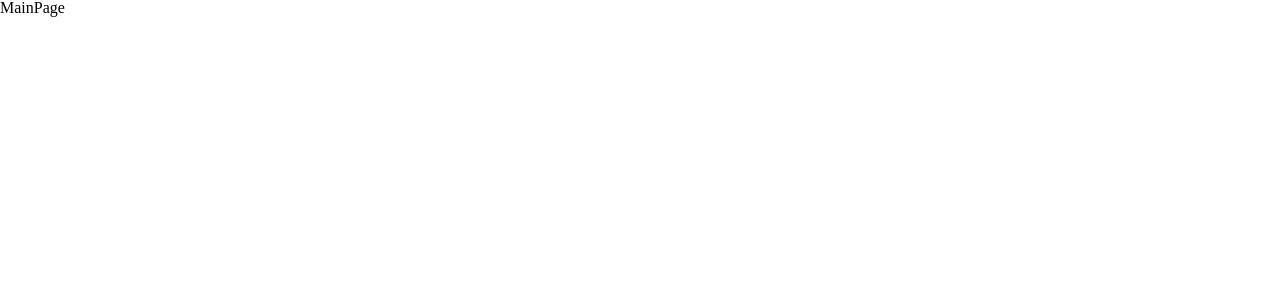
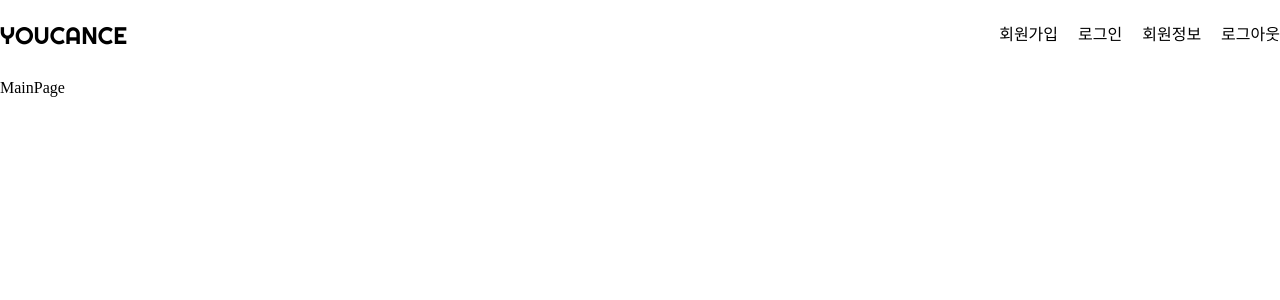
Before and after one commit to Enjoy-Trip/Trip_Frontend, a React (Create React App) app: page / in a window 1280 px wide. Shown: the top 300 px of the page. Built offline with nearby package versions, Linux system fonts and the light colour scheme.

Commit message:
Feat : 페이지 상단 헤더 프로토타입 제작

```diff
--- a/package.json
+++ b/package.json
@@ -1,5 +1,5 @@
 {
-    "name": "enjoy-trip",
+    "name": "youcance",
     "version": "0.1.0",
     "private": true,
     "dependencies": {
--- a/public/index.html
+++ b/public/index.html
@@ -5,7 +5,7 @@
     <meta charset="utf-8" />
     <meta name="viewport" content="width=device-width, initial-scale=1" />
     <link rel="icon" href="%PUBLIC_URL%/favicon/favicon.ico" />
-    <title>TRIP</title>
+    <title>YOUCANCE</title>
 </head>
 
 <body>
--- a/src/App.jsx
+++ b/src/App.jsx
@@ -2,8 +2,11 @@ import { BrowserRouter, Route, Routes } from "react-router-dom";
 import { reset } from "styled-reset";
 import { createGlobalStyle } from "styled-components";
 
+import HeaderLayout from "components/layout/HeaderLayout";
 import MainPage from "pages/mainpage/MainPage";
 import LoginPage from "pages/loginpage/LoginPage";
+
+import ImportFonts from "utils/ImportFonts";
 
 const GlobalStyle = createGlobalStyle`
     ${reset}
@@ -11,16 +14,25 @@ const GlobalStyle = createGlobalStyle`
     *, *::before, *::after {
         box-sizing: border-box;
     }
+
+    a {
+        text-decoration: none;
+        color: inherit;
+    }
 `
 
 function App() {
+    ImportFonts();
+
     return (
         <>
             <GlobalStyle />
             <BrowserRouter basename={process.env.PUBLIC_URL}>
                 <Routes>
-                    <Route path="/" element={<MainPage />} />
-                    <Route path="/login" element={<LoginPage />} />
+                    <Route element={<HeaderLayout />}>
+                        <Route path="/" element={<MainPage />} />
+                        <Route path="/login" element={<LoginPage />} />
+                    </Route>
                 </Routes>
             </BrowserRouter>
         </>
--- /dev/null
+++ b/src/components/header/Header.jsx
@@ -0,0 +1,42 @@
+import React, { useState } from 'react'
+import * as Style from './style';
+
+export default function Header() {
+    const [moved, setMoved] = useState(false);
+
+    window.onload = () => {
+        window.addEventListener('scroll', () => {
+            if (document.body.scrollTop > 1 || document.documentElement.scrollTop > 1) {
+                setMoved(true);
+            } else {
+                setMoved(false);
+            }
+        });
+    }
+
+    return (
+        <Style.HeaderWrapper moved={moved ? true : false}>
+            <Style.DivWrapper>
+                <Style.HeaderTitle>
+                    <a href="/">YOUCANCE</a>
+                </Style.HeaderTitle>
+                <nav>
+                    <Style.HeaderNavList>
+                        <li>
+                            <a href="/">회원가입</a>
+                        </li>
+                        <li>
+                            <a href="/">로그인</a>
+                        </li>
+                        <li>
+                            <a href="/">회원정보</a>
+                        </li>
+                        <li>
+                            <a href="/">로그아웃</a>
+                        </li>
+                    </Style.HeaderNavList>
+                </nav>
+            </Style.DivWrapper>
+        </Style.HeaderWrapper>
+    )
+}
--- /dev/null
+++ b/src/components/header/style.js
@@ -0,0 +1,35 @@
+import styled from "styled-components"
+import Wrapper from 'styles/Wrapper'
+
+export const HeaderWrapper = styled.header`
+    width: 100%;
+    position: fixed;
+    transition: 0.2s;
+    box-shadow: ${props => props.moved ? "0 -1px 20px 5px #ccc" : ""};
+    border-bottom: ${props => props.moved ? "1px solid #c4c4c4" : ""};
+    background-color: ${props => props.moved ? "white" : ""};
+    color: ${props => props.moved ? "#333" : ""};
+`
+
+export const DivWrapper = styled.div`
+    ${Wrapper}
+
+    display: flex;
+    align-items: center;
+    justify-content: space-between;
+    height: 70px;
+`
+
+export const HeaderTitle = styled.h1`
+    font-family: 'Righteous';
+    font-size: 24px;
+`
+
+export const HeaderNavList = styled.ul`
+    display: flex;
+    align-items: center;
+    justify-content: center;
+    gap: 20px;
+    font-family: 'Black Han Sans', sans-serif;
+    font-size: 16px;
+`
--- /dev/null
+++ b/src/components/layout/HeaderLayout.jsx
@@ -0,0 +1,12 @@
+import React from 'react'
+import { Outlet } from 'react-router'
+import Header from 'components/header/Header'
+
+export default function HeaderLayout() {
+    return (
+        <>
+            <Header />
+            <Outlet />
+        </>
+    )
+}
--- a/src/index.jsx
+++ b/src/index.jsx
@@ -9,6 +9,7 @@ import store, { persistor } from 'redux/store/index.js';
 
 const container = document.getElementById("root");
 const root = createRoot(container);
+
 root.render(
     <Provider store={store}>
         <PersistGate loading={null} persistor={persistor}>
--- a/src/pages/mainpage/MainPage.jsx
+++ b/src/pages/mainpage/MainPage.jsx
@@ -1,7 +1,15 @@
 import React from 'react'
+import styled from 'styled-components'
+
+const Main = styled.main`
+    padding-top: 80px;
+    height: 150vh;
+`
 
 export default function MainPage() {
     return (
-        <div>MainPage</div>
+        <Main>
+            MainPage
+        </Main>
     )
 }
--- /dev/null
+++ b/src/styles/Wrapper.jsx
@@ -0,0 +1,8 @@
+import { css } from "styled-components";
+
+const Wrapper = css`
+    max-width: 1280px;
+    margin: 0 auto;
+`
+
+export default Wrapper;
--- /dev/null
+++ b/src/utils/ImportFonts.js
@@ -0,0 +1,22 @@
+function ImportBlackHanSans() {
+    const link = document.createElement("link");
+
+    link.setAttribute("href", "https://fonts.googleapis.com/css2?family=Black+Han+Sans&family=Noto+Sans+KR:wght@400;700&display=swap");
+    link.setAttribute("rel", "stylesheet");
+
+    document.head.appendChild(link);
+}
+
+function ImportRighteous() {
+    const link = document.createElement("link");
+
+    link.setAttribute("href", "https://fonts.googleapis.com/css2?family=Righteous&display=swap");
+    link.setAttribute("rel", "stylesheet");
+
+    document.head.appendChild(link);
+}
+
+export default function ImportFonts() {
+    ImportBlackHanSans();
+    ImportRighteous();
+}
```
Also changed, not shown: src/styles/IROnly.jsx (indentation only).
